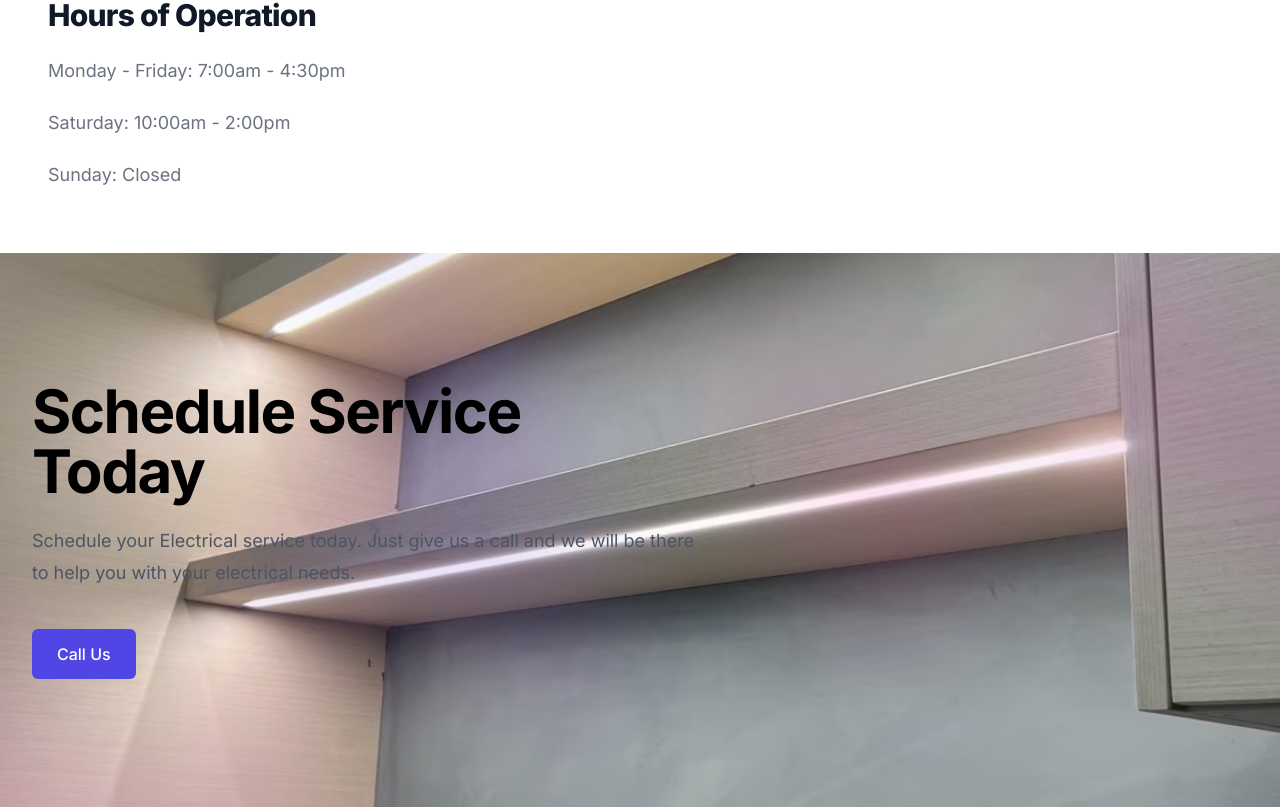
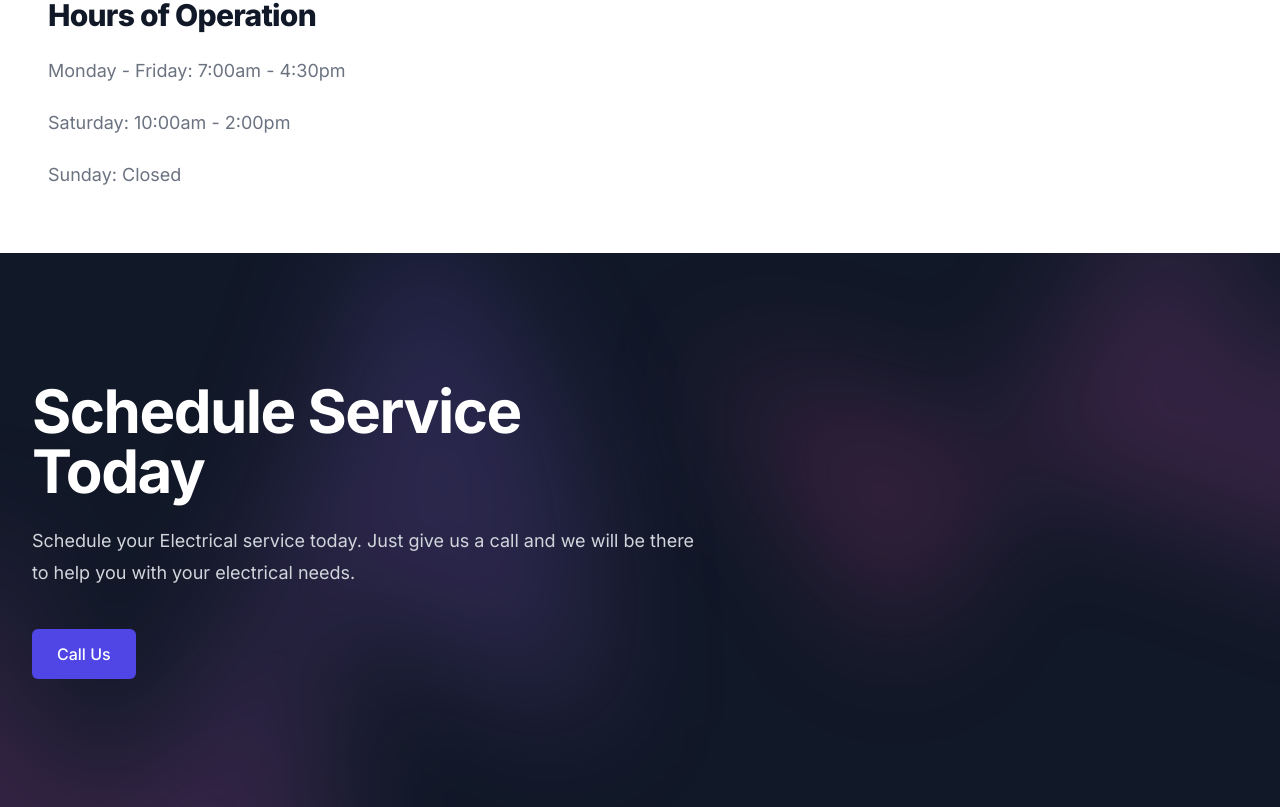
Before and after one commit to trytryty1/three-phase-electric, a Next.js app: page / in a window 1280 px wide. Shown: the part 2363-3170 px from the top of the page. Built offline with nearby package versions, Linux system fonts and the light colour scheme.

Commit message:
fixed call us footer

```diff
--- a/src/components/ScheduleService/index.jsx
+++ b/src/components/ScheduleService/index.jsx
@@ -4,7 +4,7 @@
       <img
         src="contractor.AVIF"
         alt=""
-        className="absolute inset-0 -z-10 h-full w-full object-cover"
+        className="absolute inset-0 -z-10 h-full w-full object-cover sm:hidden"
       />
       <div
         className="hidden sm:absolute sm:-top-10 sm:right-1/2 sm:-z-10 sm:mr-10 sm:block sm:transform-gpu sm:blur-3xl"
@@ -32,10 +32,10 @@
       </div>
       <div className="mx-auto max-w-7xl px-6 lg:px-8">
         <div className="mx-auto max-w-2xl lg:mx-0">
-          <h2 className="text-4xl font-bold tracking-tight text-black sm:text-6xl">
+          <h2 className="text-4xl font-bold tracking-tight text-white sm:text-6xl">
             Schedule Service Today
           </h2>
-          <p className="mt-6 text-lg leading-8 text-gray-600">
+          <p className="mt-6 text-lg leading-8 text-gray-300">
             Schedule your Electrical service today. Just give us a
             call and we will be there to help you with your electrical needs.
           </p>
```
